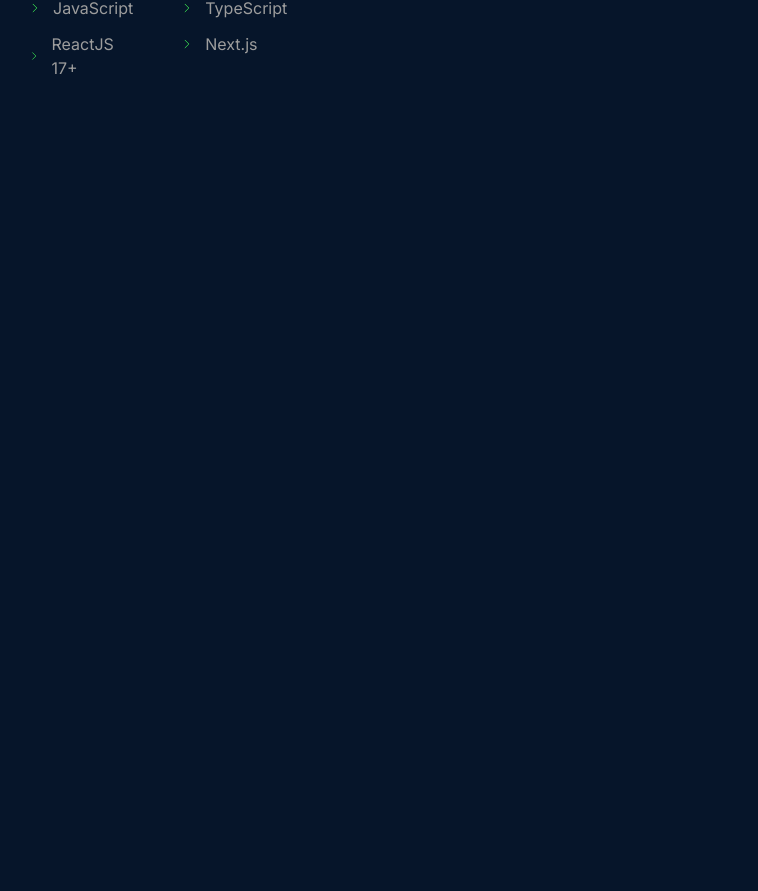
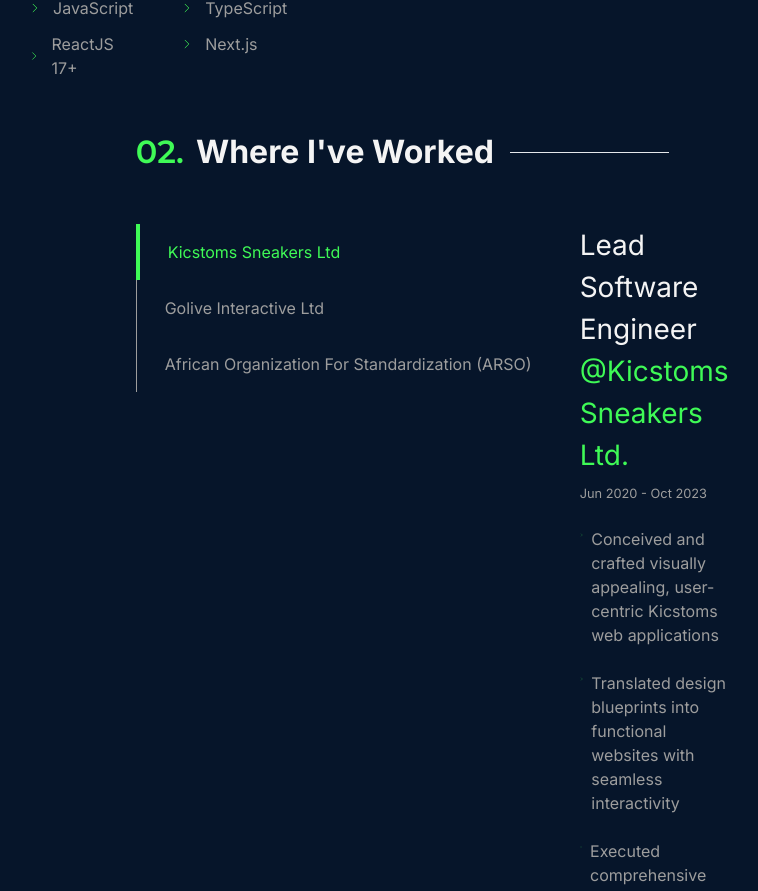
Before and after one commit to Richy-irad/portfolio, a Next.js app: page / in a window 1280 px wide. Shown: the part 1896-2787 px from the top of the page, without its empty margins (291-1049 px from the left). Before the commit the page ends 2264 px from the top, so only its background shows below. Built offline with nearby package versions, Linux system fonts and the light colour scheme; a web font is replaced by a local one.

Commit message:
add experience

```diff
--- a/package.json
+++ b/package.json
@@ -9,7 +9,9 @@
     "lint": "next lint"
   },
   "dependencies": {
+    "@headlessui/react": "^1.7.18",
     "@heroicons/react": "^2.1.1",
+    "clsx": "^2.1.0",
     "next": "14.1.0",
     "react": "^18",
     "react-dom": "^18"
--- a/src/app/page.tsx
+++ b/src/app/page.tsx
@@ -2,6 +2,8 @@
 import CallToAction from "@/components/call-to-action";
 import { Montserrat } from "next/font/google";
 import { ChevronRightIcon } from "@heroicons/react/24/outline";
+
+import Experience from "@/components/experience-list";
 
 const montserrat = Montserrat({ weight: "600", subsets: ["latin"] });
 
@@ -108,6 +110,22 @@
               className="shadow-3xl grow-0 shrink-0 rounded-lg"
             />
           </div>
+          <div className="flex w-full justify-end">
+            <div className="flex flex-col basis-full items-start lg:basis-5/6 gap-y-12">
+              <div className="flex gap-4 items-center w-full">
+                <h2 className="text-[32px] font-bold space-x-3 shrink-0">
+                  <span className={`${montserrat.className} text-foreground`}>
+                    02.
+                  </span>
+                  <span className="text-light-100 capitalize">
+                    where i've worked
+                  </span>
+                </h2>
+                <hr className="bg-light-300 w-full" />
+              </div>
+              <Experience />
+            </div>
+          </div>
         </div>
       </div>
       <div className="flex flex-col gap-y-24 items-start">
--- /dev/null
+++ b/src/components/experience-list.tsx
@@ -0,0 +1,105 @@
+"use client";
+import { Fragment } from "react";
+
+import { Tab } from "@headlessui/react";
+import { ChevronRightIcon } from "@heroicons/react/24/outline";
+import clsx from "clsx";
+
+const experiences = [
+  {
+    company: "kicstoms sneakers ltd",
+    role: "lead software engineer",
+    start: "jun 2020",
+    end: "oct 2023",
+    duties: [
+      "Conceived and crafted visually appealing, user-centric Kicstoms web applications",
+      "Translated design blueprints into functional websites with seamless interactivity",
+      "Executed comprehensive testing procedures to validate performance, security, and responsiveness of the web applications",
+      "Undertook routine maintenance tasks and promptly addressed any technical issues for sustained website functionality",
+      "Implemented updates and enhancements to Kicstoms web applications in response to evolving requirements",
+      "Focused on optimizing website features to ensure an enhanced and technically proficient user experience",
+    ],
+  },
+  {
+    company: "golive interactive ltd",
+    role: "web developer",
+    start: "feb 2020",
+    end: "may 2020",
+    duties: [
+      "Developed and oversaw WordPress web applications for clients, ensuring they stayed online, content remained current, and performance stayed reliable",
+      "Crafted and maintained WordPress-based web applications, guaranteeing consistent uptime, regular content updates, and optimal performance for clients",
+      "Specialized in creating and managing WordPress web applications, with a focus on maintaining uptime, updating content, and ensuring reliable performance",
+      "Took charge of designing and handling WordPress web apps, prioritizing uptime, content freshness, and steady performance for clients",
+      "Managed the entire lifecycle of WordPress web applications, emphasizing continuous uptime, timely content updates, and reliable performance",
+      "Created and maintained WordPress-based web applications for clients, with a dedicated commitment to sustained uptime, content currency, and dependable performance",
+    ],
+  },
+  {
+    company: "african organization for standardization (ARSO)",
+    role: "IT intern",
+    start: "sep 2019",
+    end: "dec 2019",
+    duties: [
+      "Oversaw and managed a range of ICT equipment within the ARSO DISNET and IT framework",
+      "Administered servers and workstations to ensure seamless functionality and performance",
+      "Coordinated and executed updates for IT software, ensuring systems were current and secure",
+      "Played a pivotal role in maintaining and troubleshooting various components of the IT infrastructure",
+      "Facilitated website updates to keep content relevant and ensure optimal user experience",
+      "Collaborated with teams to implement IT solutions and enhance overall efficiency within the organization",
+    ],
+  },
+];
+
+export default function Experience() {
+  return (
+    <Tab.Group vertical>
+      <div className="flex gap-5">
+        <Tab.List className="basis 1/4 grow-0 shrink-0 flex flex-col items-start">
+          {experiences.map((experience, index) => (
+            <Tab key={index} as={Fragment}>
+              {({ selected }) => (
+                <button
+                  className={clsx(
+                    "capitalize px-7 py-4 hover:bg-background-200 outline-none",
+                    {
+                      "text-foreground border-l-4 border-foreground": selected,
+                      "border-l-0.5 border-light-300": !selected,
+                    }
+                  )}
+                >
+                  {experience.company}
+                </button>
+              )}
+            </Tab>
+          ))}
+        </Tab.List>
+        <Tab.Panels>
+          {experiences.map((experience, index) => (
+            <Tab.Panel key={index}>
+              <div className="flex flex-col gap-6">
+                <div className="flex flex-col gap-2">
+                  <h3 className="text-[28px] capitalize">
+                    <span className="text-light-100">{experience.role}</span>
+                    <span className="text-foreground">
+                      {" "}
+                      @{experience.company}.
+                    </span>
+                  </h3>
+                  <small className="capitalize">
+                    {experience.start} - {experience.end}
+                  </small>
+                </div>
+                {experience.duties.map((duty, index) => (
+                  <div key={index} className="flex gap-2 items-start">
+                    <ChevronRightIcon className="w-4 h-4 text-foreground" />
+                    <p className="normal">{duty}</p>
+                  </div>
+                ))}
+              </div>
+            </Tab.Panel>
+          ))}
+        </Tab.Panels>
+      </div>
+    </Tab.Group>
+  );
+}
--- a/tailwind.config.ts
+++ b/tailwind.config.ts
@@ -19,6 +19,9 @@
       boxShadow: {
         "3xl": "rgb(6, 21, 42) 14px 14px, rgb(63, 250, 86) 16px 16px",
       },
+      borderWidth: {
+        0.5: "0.5px",
+      },
     },
   },
   plugins: [],
```
Also changed, not shown: 1 other file (tests, documents, lock files or other folders).
